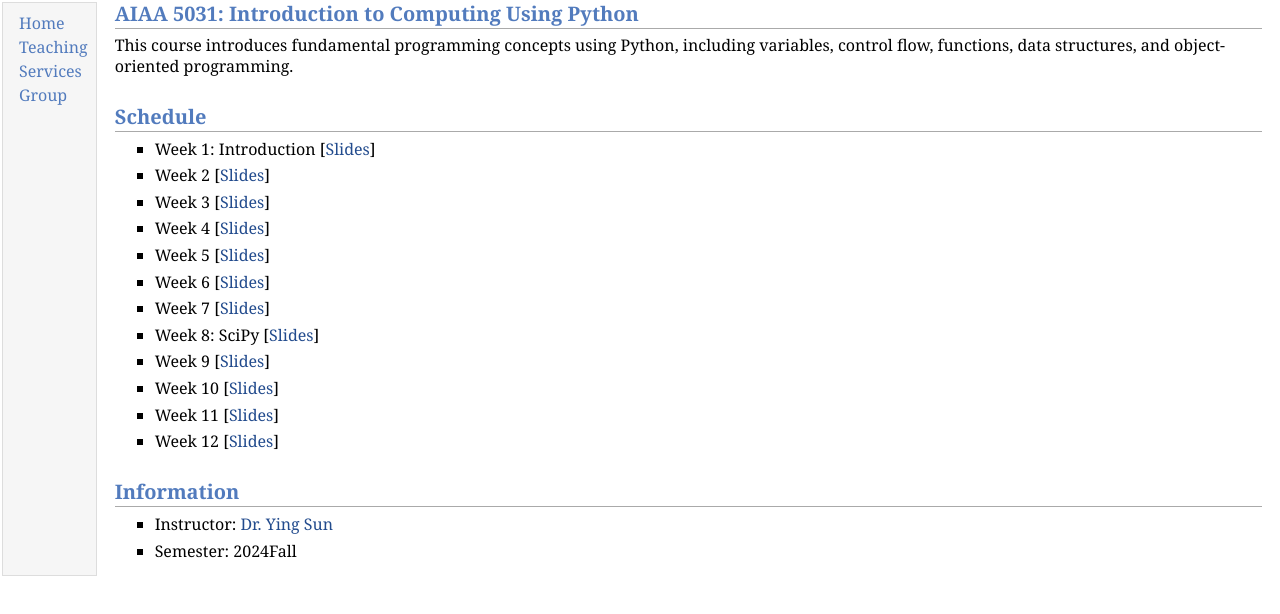
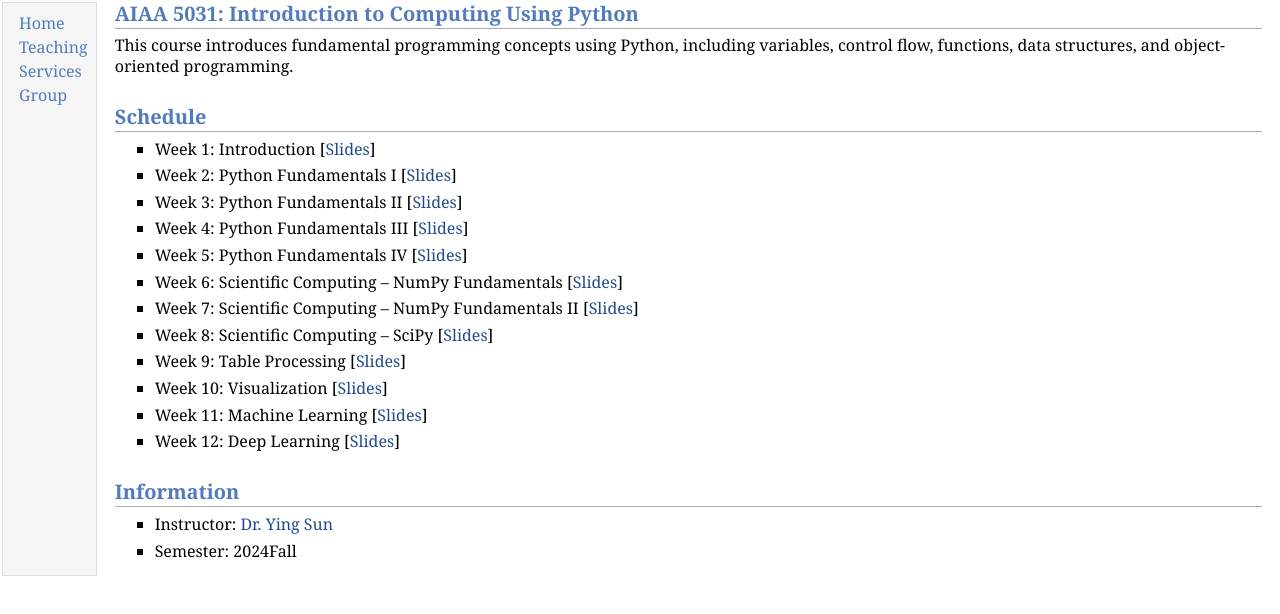
Before and after one commit to sunyinggilly/sunyinggilly.github.io, a plain HTML site: page AIAA5031/index.html in a window 1280 px wide. Drawn offline with Linux system fonts and the light colour scheme.

Commit message:
Update AIAA5031 schedule with week titles

```diff
--- a/AIAA5031/index.html
+++ b/AIAA5031/index.html
@@ -18,40 +18,26 @@
 </td>
 <td id="layout-content">
 <h2>AIAA 5031: Introduction to Computing Using Python</h2>
-<p>This course introduces fundamental programming concepts using Python, including variables, control flow, functions, data structures, and object-oriented programming.</ </p>
+<p>This course introduces fundamental programming concepts using Python, including variables, control flow, functions, data structures, and object-oriented programming.</p>
 <h2>Schedule</h2>
 <ul>
-<li><p>Week 1: Introduction [<a href="slides/week1-intro-long.pptx">Slides</a>]</p>
-</li>
-<li><p>Week 2 [<a href="slides/week2.pptx">Slides</a>]</p>
-</li>
-<li><p>Week 3 [<a href="slides/week3.pptx">Slides</a>]</p>
-</li>
-<li><p>Week 4 [<a href="slides/week4.pptx">Slides</a>]</p>
-</li>
-<li><p>Week 5 [<a href="slides/week5.pptx">Slides</a>]</p>
-</li>
-<li><p>Week 6 [<a href="slides/week6.pptx">Slides</a>]</p>
-</li>
-<li><p>Week 7 [<a href="slides/week7.pptx">Slides</a>]</p>
-</li>
-<li><p>Week 8: SciPy [<a href="slides/week8-scipy.pptx">Slides</a>]</p>
-</li>
-<li><p>Week 9 [<a href="slides/week9.pptx">Slides</a>]</p>
-</li>
-<li><p>Week 10 [<a href="slides/week10.pptx">Slides</a>]</p>
-</li>
-<li><p>Week 11 [<a href="slides/week11.pptx">Slides</a>]</p>
-</li>
-<li><p>Week 12 [<a href="slides/week12.pptx">Slides</a>]</p>
-</li>
+<li><p>Week 1: Introduction [<a href="slides/week1-intro-long.pptx">Slides</a>]</p></li>
+<li><p>Week 2: Python Fundamentals I [<a href="slides/week2.pptx">Slides</a>]</p></li>
+<li><p>Week 3: Python Fundamentals II [<a href="slides/week3.pptx">Slides</a>]</p></li>
+<li><p>Week 4: Python Fundamentals III [<a href="slides/week4.pptx">Slides</a>]</p></li>
+<li><p>Week 5: Python Fundamentals IV [<a href="slides/week5.pptx">Slides</a>]</p></li>
+<li><p>Week 6: Scientific Computing – NumPy Fundamentals [<a href="slides/week6.pptx">Slides</a>]</p></li>
+<li><p>Week 7: Scientific Computing – NumPy Fundamentals II [<a href="slides/week7.pptx">Slides</a>]</p></li>
+<li><p>Week 8: Scientific Computing – SciPy [<a href="slides/week8-scipy.pptx">Slides</a>]</p></li>
+<li><p>Week 9: Table Processing [<a href="slides/week9.pptx">Slides</a>]</p></li>
+<li><p>Week 10: Visualization [<a href="slides/week10.pptx">Slides</a>]</p></li>
+<li><p>Week 11: Machine Learning [<a href="slides/week11.pptx">Slides</a>]</p></li>
+<li><p>Week 12: Deep Learning [<a href="slides/week12.pptx">Slides</a>]</p></li>
 </ul>
 <h2>Information</h2>
 <ul>
-<li><p>Instructor: <a href="http://sunyinggilly.github.io">Dr. Ying Sun</a></p>
-</li>
-<li><p>Semester: 2024Fall</p>
-</li>
+<li><p>Instructor: <a href="http://sunyinggilly.github.io">Dr. Ying Sun</a></p></li>
+<li><p>Semester: 2024Fall</p></li>
 </ul>
 </td>
 </tr>
```
